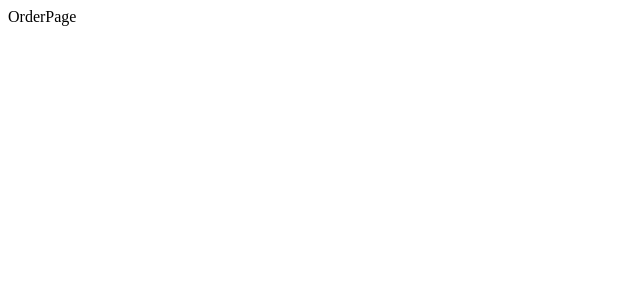
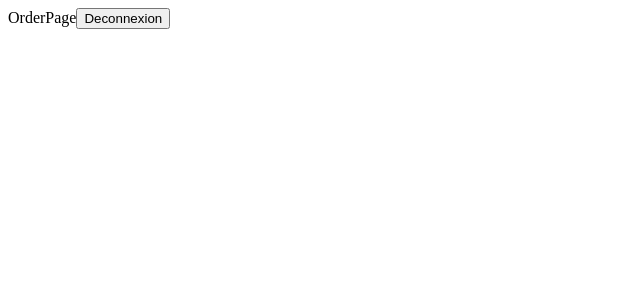
Before and after one commit to Grizmite/crazee-burger, a React (Vite) app: page /order in a window 1280 px wide. Shown: the top 300 px of the page, without its empty margins (0-640 px from the left). Built offline with nearby package versions, Linux system fonts and the light colour scheme.

Commit message:
✨ F02: > add redirection

```diff
--- a/src/components/pages/Order/OrderPage.jsx
+++ b/src/components/pages/Order/OrderPage.jsx
@@ -1,7 +1,12 @@
+import { Link } from "react-router-dom";
+
 export default function OrderPage() {
     return (
       <div>
         OrderPage
+        <Link to="/">
+            <button>Deconnexion</button>
+        </Link>
       </div>
     )
   }
--- a/src/components/pages/login/LoginForm.jsx
+++ b/src/components/pages/login/LoginForm.jsx
@@ -1,5 +1,6 @@
 // LoginForm.jsx
 import { useState } from "react";
+import { Link } from "react-router-dom";
 
 function LoginForm() {
   const [inputValue, setInputValue] = useState("");
@@ -22,6 +23,7 @@
         <h2>Connexion</h2>
         <input value={inputValue} onChange={handleChange} type="text" placeholder="Entrez votre nom..." required />
         <button>Connectez-vous</button>
+        <Link to="/order">Vers Order Page</Link>
       </form>
     </div>
   );
```
